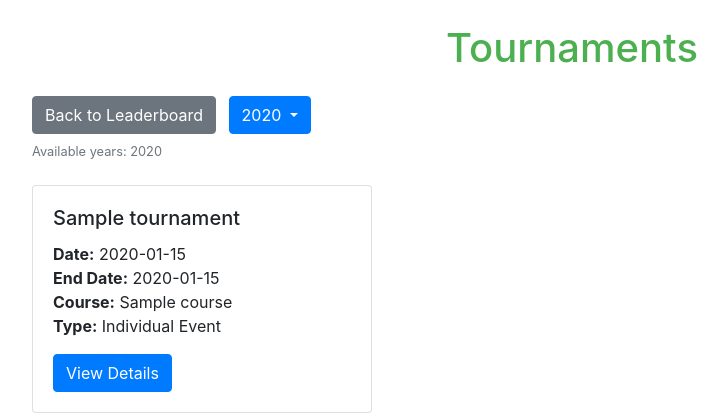
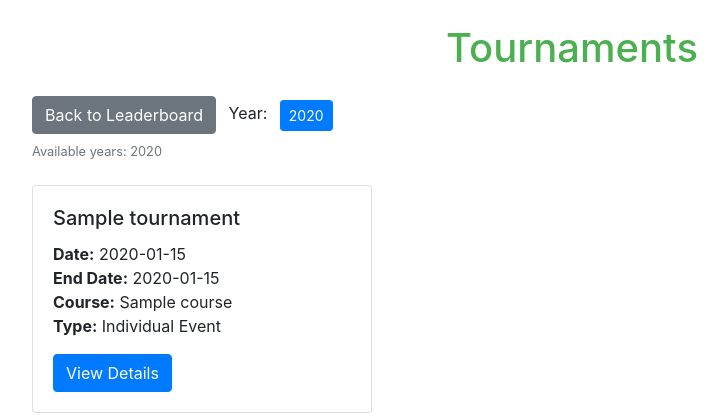
Before and after one commit to mawdis2/golf-leaderboard, a Python web app: template templates/tournaments.html in a window 1280 px wide. Shown: the part 56-476 px from the top of the page, without its empty margins (68-795 px from the left). Run offline with Jinja, Linux system fonts and the light colour scheme; the template is opened without the code that fills it: most values are stand-ins (such as "Sample title", 1, 10 or a date in 2020); some libraries are stand-ins or nearby versions.

Commit message:
Replace dropdown with direct links for year selection

```diff
--- a/templates/tournaments.html
+++ b/templates/tournaments.html
@@ -9,16 +9,15 @@
     <div class="mb-4">
         <a href="{{ url_for('main.leaderboard') }}" class="btn btn-secondary">Back to Leaderboard</a>
 
-        <!-- Year selector -->
-        <div class="dropdown d-inline-block ml-2">
-            <button class="btn btn-primary dropdown-toggle" type="button" id="yearDropdown" data-toggle="dropdown" aria-haspopup="true" aria-expanded="false">
-                {{ selected_year }}
-            </button>
-            <div class="dropdown-menu" aria-labelledby="yearDropdown">
-                {% for year in years %}
-                    <a class="dropdown-item {% if year == selected_year %}active{% endif %}" href="{{ url_for('main.tournaments', year=year) }}">{{ year }}</a>
-                {% endfor %}
-            </div>
+        <!-- Year selector using direct links instead of dropdown -->
+        <div class="d-inline-block ml-2">
+            <span class="mr-2">Year:</span>
+            {% for year in years %}
+                <a href="{{ url_for('main.tournaments', year=year) }}"
+                   class="btn btn-sm {% if year == selected_year %}btn-primary{% else %}btn-outline-primary{% endif %} mr-1">
+                    {{ year }}
+                </a>
+            {% endfor %}
         </div>
 
         <!-- Debug info to help troubleshoot -->
```
